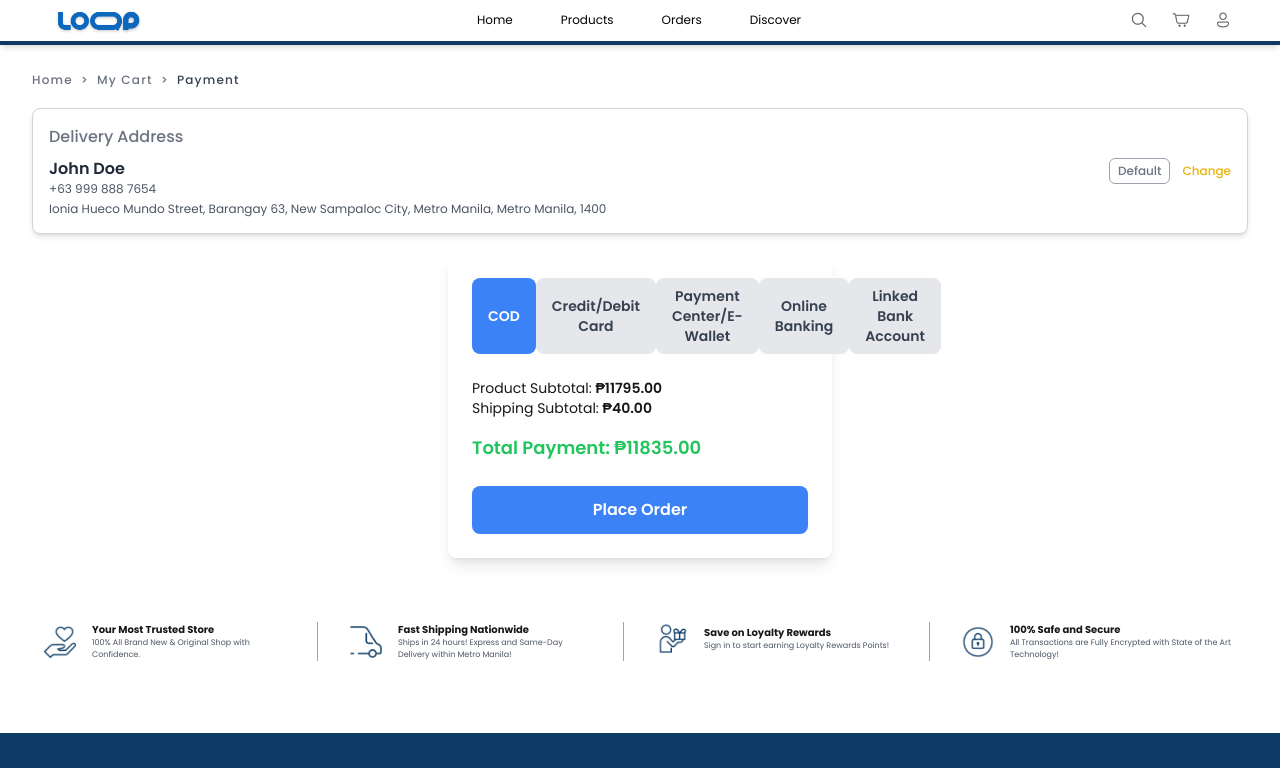
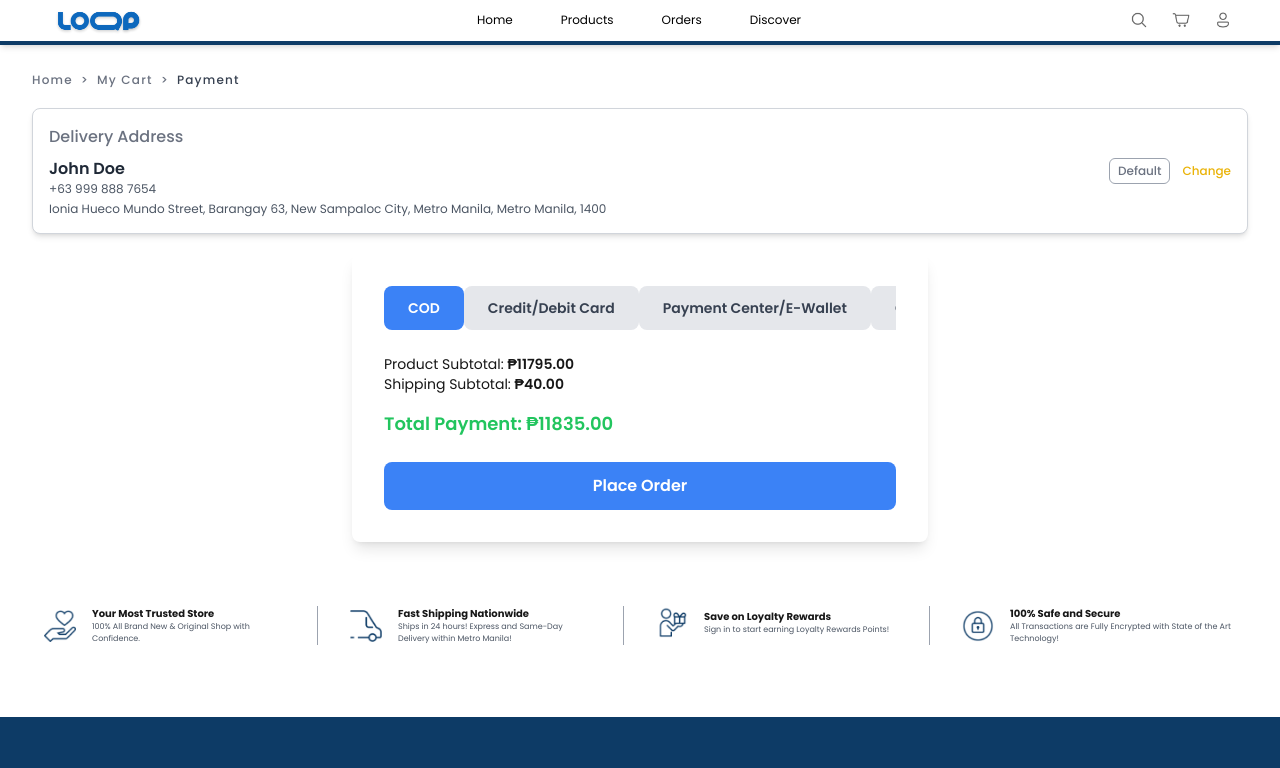
Before and after one commit to wintercutie/loop, a Next.js app: page /payment in a window 1280 px wide. Shown: the top 768 px of the page. Built offline with nearby package versions, Linux system fonts and the light colour scheme.

Commit message:
update for payment option

```diff
--- a/src/components/payment/PaymentMethod.jsx
+++ b/src/components/payment/PaymentMethod.jsx
@@ -25,12 +25,12 @@ const PaymentComponent = ({ productPrice }) => {
   };
 
   return (
-    <div className="bg-white p-6 rounded-lg shadow-lg w-full max-w-sm mx-auto">
-      <div className="flex justify-between mb-5">
+    <div className="bg-white p-8 rounded-lg shadow-lg w-full max-w-xl mx-auto">
+      <div className="flex justify-between mb-5 overflow-x-auto">
         {tabs.map((tab) => (
           <button
             key={tab}
-            className={`px-4 py-2 rounded-lg text-sm font-semibold transition-all duration-300
+            className={`px-6 py-3 rounded-lg text-sm font-semibold transition-all duration-300 whitespace-nowrap
               ${activeTab === tab ? 'bg-blue-500 text-white' : 'bg-gray-200 text-gray-700'}`}
             onClick={() => handleTabClick(tab)}
           >
```
